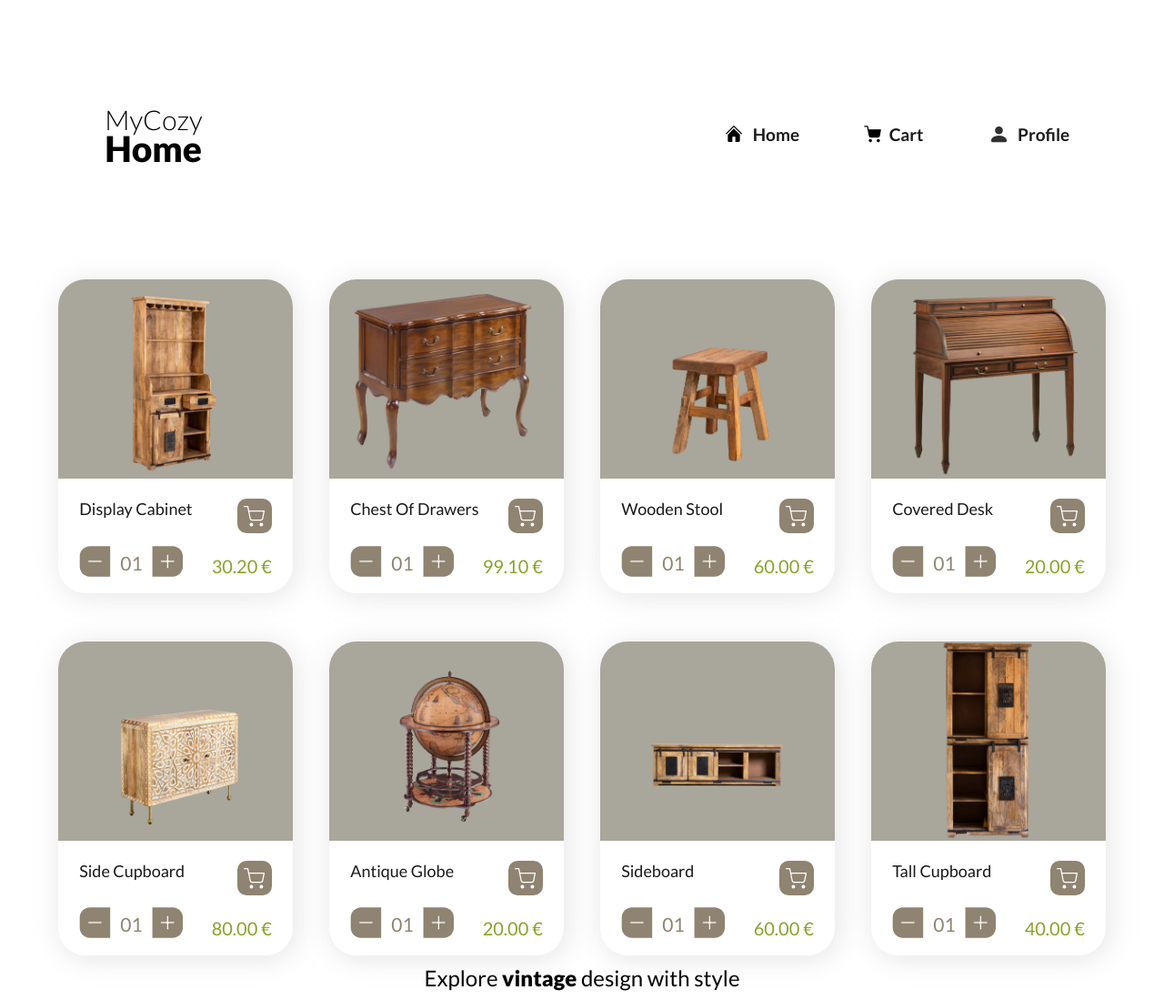
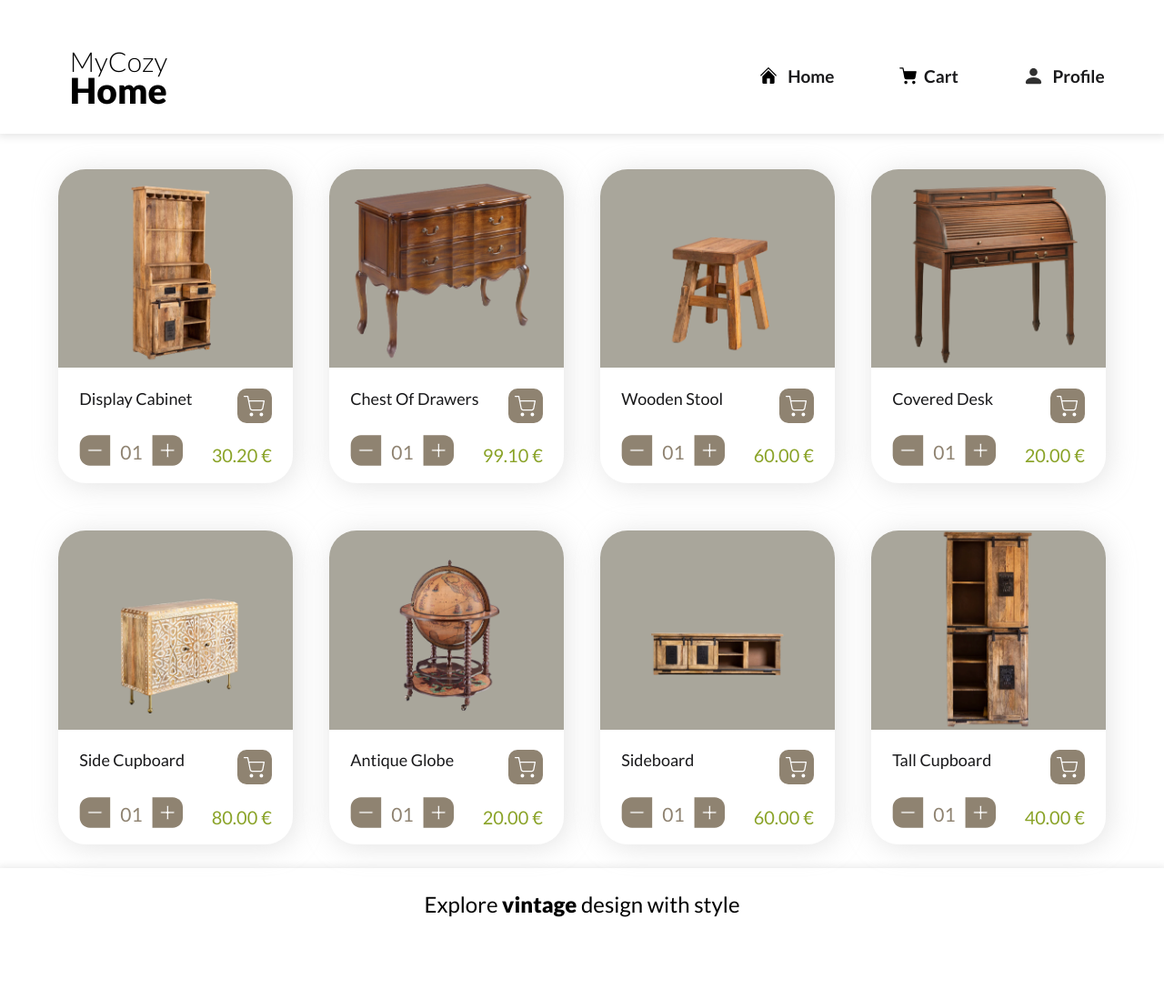
Before and after one commit to LittleZ17/MyCozyHome, a plain HTML site: page index.html in a window 1280 px wide. Shown: the whole page at 91% size. After the commit the page ends 1034 px from the top, so only its background shows below. Drawn offline with nearby package versions, Linux system fonts and the light colour scheme.

Commit message:
slogan and header with box shadow

```diff
--- a/styles/header.css
+++ b/styles/header.css
@@ -1,9 +1,10 @@
 header {
-  margin: 9%;
+  padding: 9% 9% 6% 9%;
   display: flex;
   flex-direction: row;
   justify-content: space-between;
   font-family: var(--font);
+  box-shadow: 0px 1px 9px 2px rgba(0, 0, 0, 0.1);
 }
 
 .logoText {
@@ -63,6 +64,7 @@ header nav {
 @media only screen and (min-width: 992px) {
   header {
     align-items: center;
+    padding: 4% 6% 2.5% 6%;
   }
 
   header nav {
--- a/styles/main.css
+++ b/styles/main.css
@@ -1,26 +1,22 @@
-* {
-    font-family: var(--font);
-}
-
-.slogan{
+.slogan {
   display: flex;
   align-items: center;
   justify-content: center;
-    margin: 1rem 0;
+  padding: 6% 0 3% 0;
 }
 .slogan p {
   font-size: 1.8rem;
 }
-.slogan p strong{
+.slogan p strong {
   font-weight: 900;
 }
-.listProducts{
+.listProducts {
   display: flex;
   align-items: center;
   justify-content: center;
   flex-direction: column;
 }
-.products .item{
+.products .item {
   display: flex;
   flex-direction: column;
   width: 100%;
@@ -34,7 +30,7 @@
   background-color: var(--color-background);
 }
 
-.item .infoProduct{
+.item .infoProduct {
   width: 100%;
   display: flex;
   align-items: center;
@@ -42,16 +38,17 @@
   flex-direction: column;
   padding: 6% 9%;
 }
-.row1, .row2{
+.row1,
+.row2 {
   width: 100%;
   display: flex;
   align-items: center;
   justify-content: space-between;
 }
-.infoProduct .row1 img{
+.infoProduct .row1 img {
   width: 100%;
 }
-.infoProduct .row2{
+.infoProduct .row2 {
   margin-top: 3%;
 }
 .infoProduct .row2 img {
@@ -83,7 +80,14 @@
 }
 
 @media only screen and (min-width: 992px) {
-    .slogan p{
+  .listProducts {
+    margin: 2% 0;
+  }
+  .slogan {
+    padding: 2% 0px;
+    box-shadow: 0px 1px 9px 2px rgba(0, 0, 0, 0.1);
+  }
+  .slogan p {
     font-size: 2.4rem;
   }
   .products {
@@ -109,7 +113,7 @@
   .infoProduct .row1 h5 {
     font-size: 1.8rem;
   }
-    .infoProduct .cantidad{
+  .infoProduct .cantidad {
     align-self: center;
   }
   .infoProduct .row2 h6 {
--- a/styles/style.css
+++ b/styles/style.css
@@ -7,6 +7,7 @@
   padding: 0;
   box-sizing: border-box;
   vertical-align: baseline;
+  font-family: var(--font);
 }
 :root {
   --color-black: #19191b;
```
Lines whose indentation alone changed are shown as unchanged.
